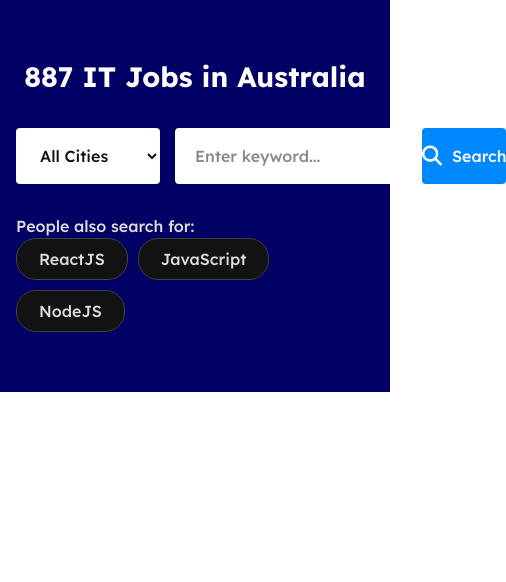
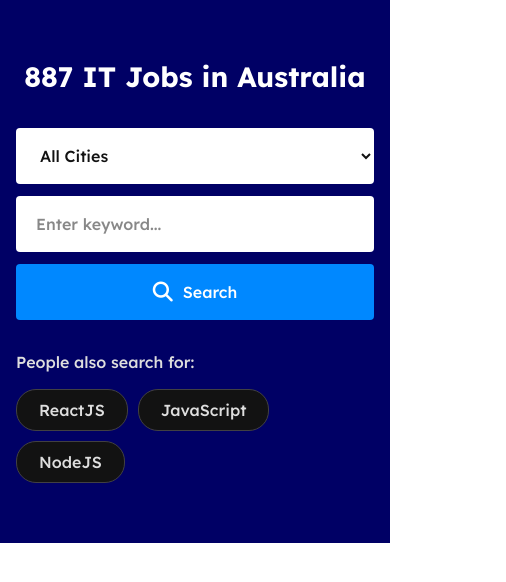
Before and after one commit to pvdev1805/PVITJobs, a website: page index.html in a window 390 px wide. Shown: the part 64-646 px from the top of the page, 506 px wide, since content can reach past the window. Drawn offline with nearby package versions, Linux system fonts and the light colour scheme.

Commit message:
📱 Implement Responsive - Section 1 (Homepage)

```diff
--- a/index.html
+++ b/index.html
@@ -217,8 +217,10 @@
       <div class="container mx-auto px-4">
         <h1 class="text-white text-[28px] font-[700] text-center mb-[30px]">887 IT Jobs in Australia</h1>
 
-        <form action="" class="flex gap-x-[15px] mb-[30px]">
-          <select class="bg-white w-[240px] h-[56px] rounded-[4px] px-5 text-[16px] font-[500] text-[#121212]">
+        <form action="" class="flex flex-wrap gap-x-[15px] gap-y-3 mb-[30px]">
+          <select
+            class="bg-white w-full md:w-[240px] h-[56px] rounded-[4px] px-5 text-[16px] font-[500] text-[#121212]"
+          >
             <option value="">All Cities</option>
             <option value="">Sydney</option>
             <option value="">Melbourne</option>
@@ -230,17 +232,17 @@
           <input
             type="text"
             placeholder="Enter keyword..."
-            class="flex-1 bg-white h-[56px] rounded-[4px] px-5 text-[16px] font-[500] text-[#121212]"
+            class="flex-none md:flex-1 bg-white w-full h-[56px] rounded-[4px] px-5 text-[16px] font-[500] text-[#121212]"
           />
 
           <button
-            class="bg-[#0088ff] w-[240px] h-[56px] rounded-[4px] text-white inline-flex items-center justify-center gap-[10px] text-[16px] font-[500]"
+            class="bg-[#0088ff] w-full md:w-[240px] h-[56px] rounded-[4px] text-white inline-flex items-center justify-center gap-[10px] text-[16px] font-[500]"
           >
             <i class="fa-solid fa-magnifying-glass text-[20px]"></i> Search
           </button>
         </form>
 
-        <div class="flex items-center flex-wrap gap-x-3">
+        <div class="flex items-center flex-wrap gap-x-3 gap-y-[15px]">
           <div class="text-[#dedede] text-[16px] font-[500]">People also search for:</div>
 
           <div class="flex flex-wrap gap-[10px]">
```
